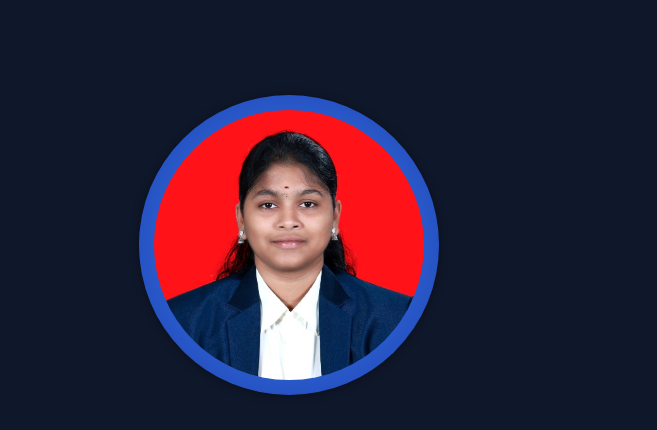
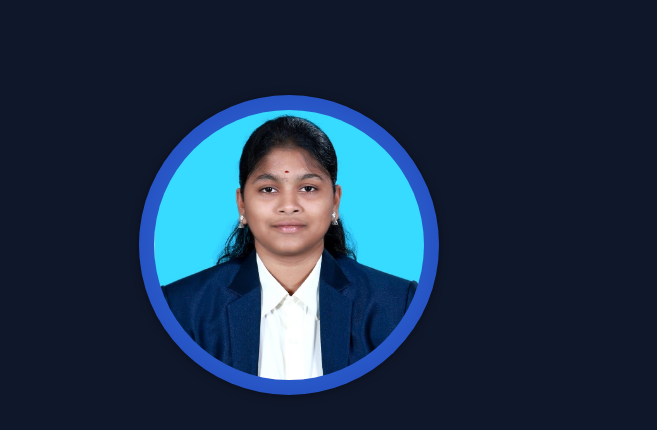
Before and after one commit to Dhivyadharshini10/portfolio, a plain HTML site: page index.html in a window 1280 px wide. Shown: the part 155-585 px from the top of the page, 623-1280 px from the left. Drawn offline with Linux system fonts and the light colour scheme.

Commit message:
Update index.html

```diff
--- a/index.html
+++ b/index.html
@@ -58,7 +58,7 @@
 
     <div class="home-image">
       <div class="circle-bg">
-        <img src="DD.jpg" alt="Dhivyadharshini" />
+        <img src="DD1.jpg" alt="Dhivyadharshini" />
       </div>
     </div>
   </div>
```
